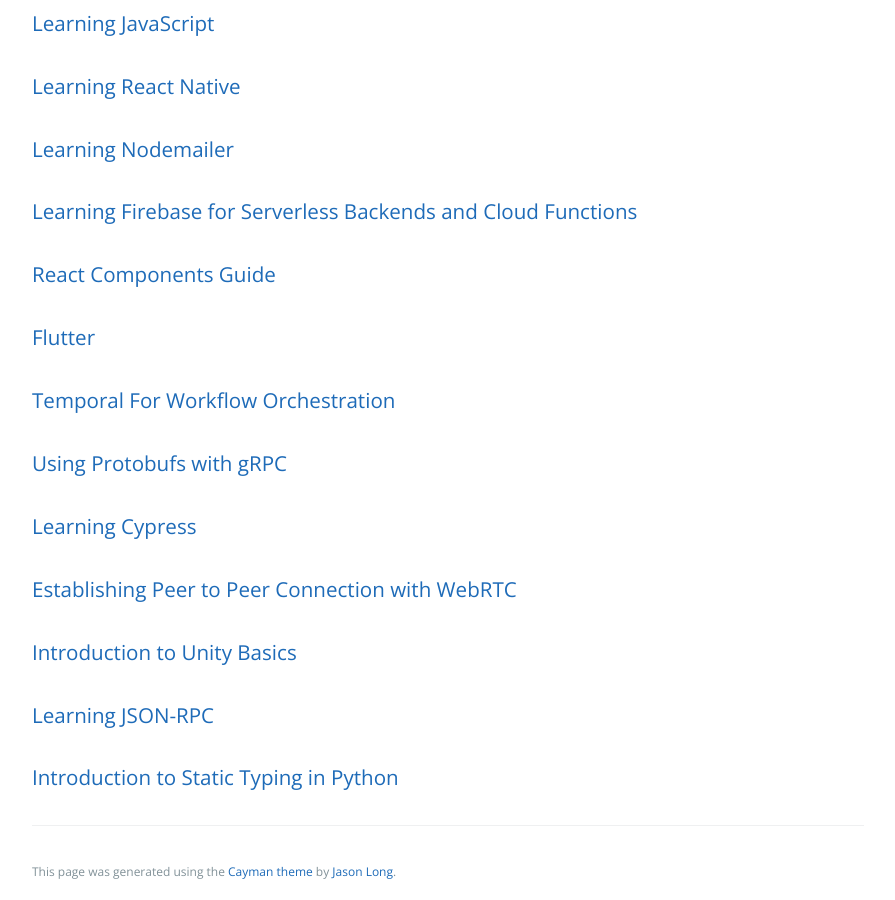
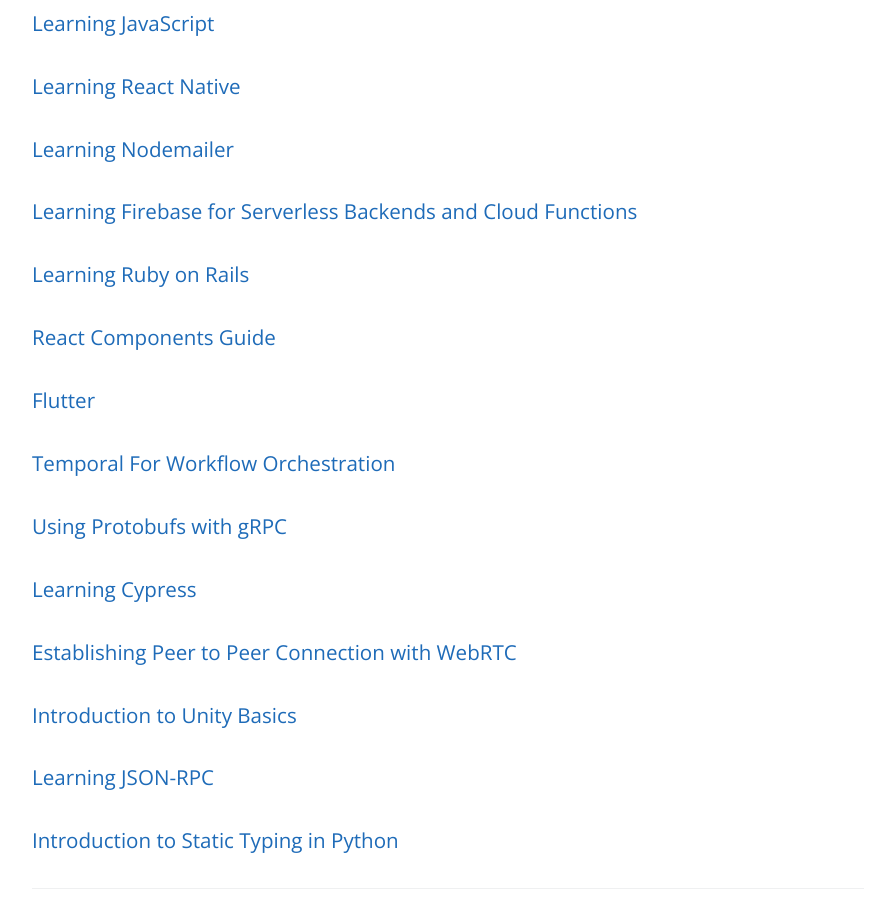
Before and after one commit to learning-software-engineering/learning-software-engineering.github.io, a Jekyll site: the page built from Topics/Tech_Stacks.md, in a window 1280 px wide and 900 px high, scrolled down 1219 px. Shown: the whole window, without its empty margins (192-1087 px from the left). Built offline with Jekyll 4.4.1, drawn with Linux system fonts in a browser that asks for light colours; our own code applies the rules of GitHub Pages for plain Markdown files.

Commit message:
added the link for Ruby on Rails to the Tech_Stacks.md

```diff
--- a/Topics/Tech_Stacks.md
+++ b/Topics/Tech_Stacks.md
@@ -17,6 +17,7 @@
 ### [Learning React Native](./Tech_Stacks/ReactNative.md)
 ### [Learning Nodemailer](./Tech_Stacks/Nodemailer.md)
 ### [Learning Firebase for Serverless Backends and Cloud Functions](./Tech_Stacks/FirebaseServerlessCloud.md)
+### [Learning Ruby on Rails](./Tech_Stacks/Ruby_on_Rails.md)
 ### [React Components Guide](./Tech_Stacks/React_Components.md)
 ### [Flutter](./Tech_Stacks/Flutter.md)
 ### [Temporal For Workflow Orchestration](./Tech_Stacks/Temporal.md)
```
